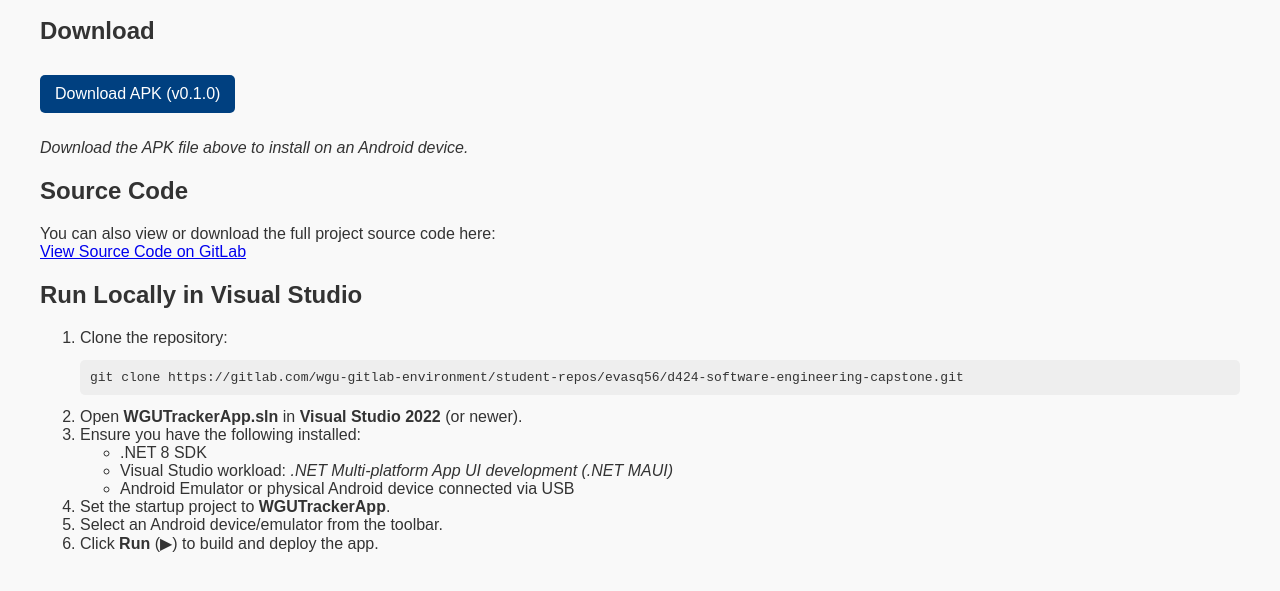
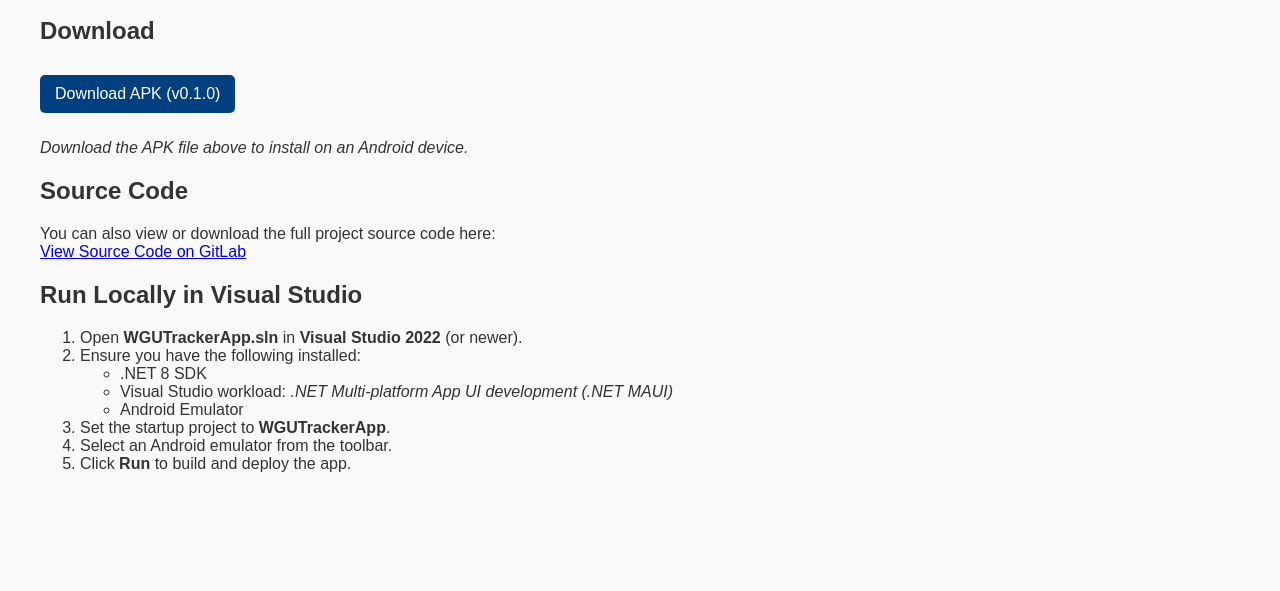
Before and after one commit to erikmvasquez/WGUTrackerApp, a plain HTML site: page index.html in a window 1280 px wide. Shown: the part 137-728 px from the top of the page. Drawn offline with Linux system fonts and the light colour scheme.

Commit message:
Update index.html

```diff
--- a/index.html
+++ b/index.html
@@ -50,20 +50,17 @@
 
   <h2>Run Locally in Visual Studio</h2>
   <ol>
-    <li>Clone the repository:<br>
-      <pre>git clone https://gitlab.com/wgu-gitlab-environment/student-repos/evasq56/d424-software-engineering-capstone.git</pre>
-    </li>
     <li>Open <strong>WGUTrackerApp.sln</strong> in <strong>Visual Studio 2022</strong> (or newer).</li>
     <li>Ensure you have the following installed:
       <ul>
         <li>.NET 8 SDK</li>
         <li>Visual Studio workload: <em>.NET Multi-platform App UI development (.NET MAUI)</em></li>
-        <li>Android Emulator or physical Android device connected via USB</li>
+        <li>Android Emulator</li>
       </ul>
     </li>
     <li>Set the startup project to <strong>WGUTrackerApp</strong>.</li>
-    <li>Select an Android device/emulator from the toolbar.</li>
-    <li>Click <strong>Run</strong> (▶) to build and deploy the app.</li>
+    <li>Select an Android emulator from the toolbar.</li>
+    <li>Click <strong>Run</strong> to build and deploy the app.</li>
   </ol>
 </body>
 </html>
```
